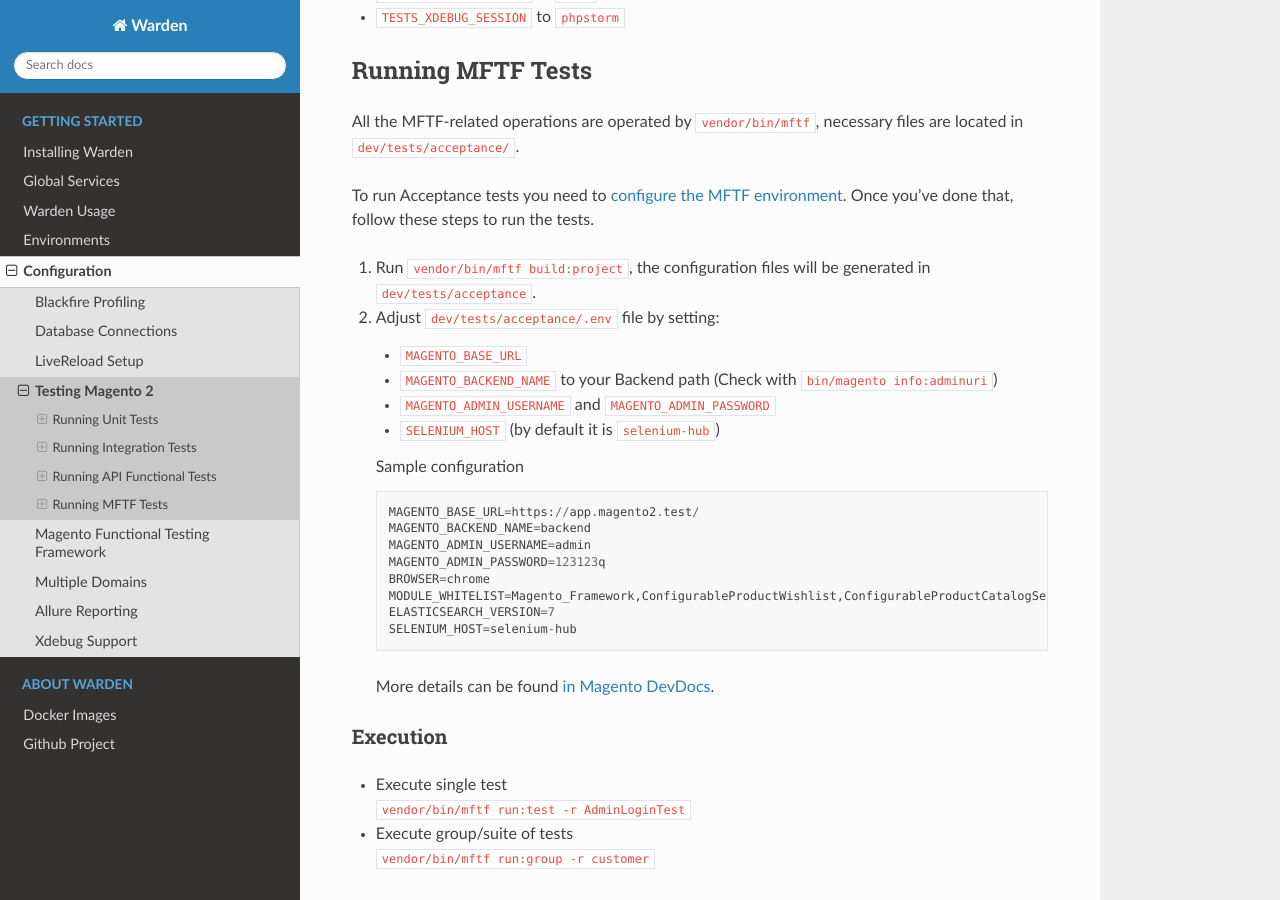
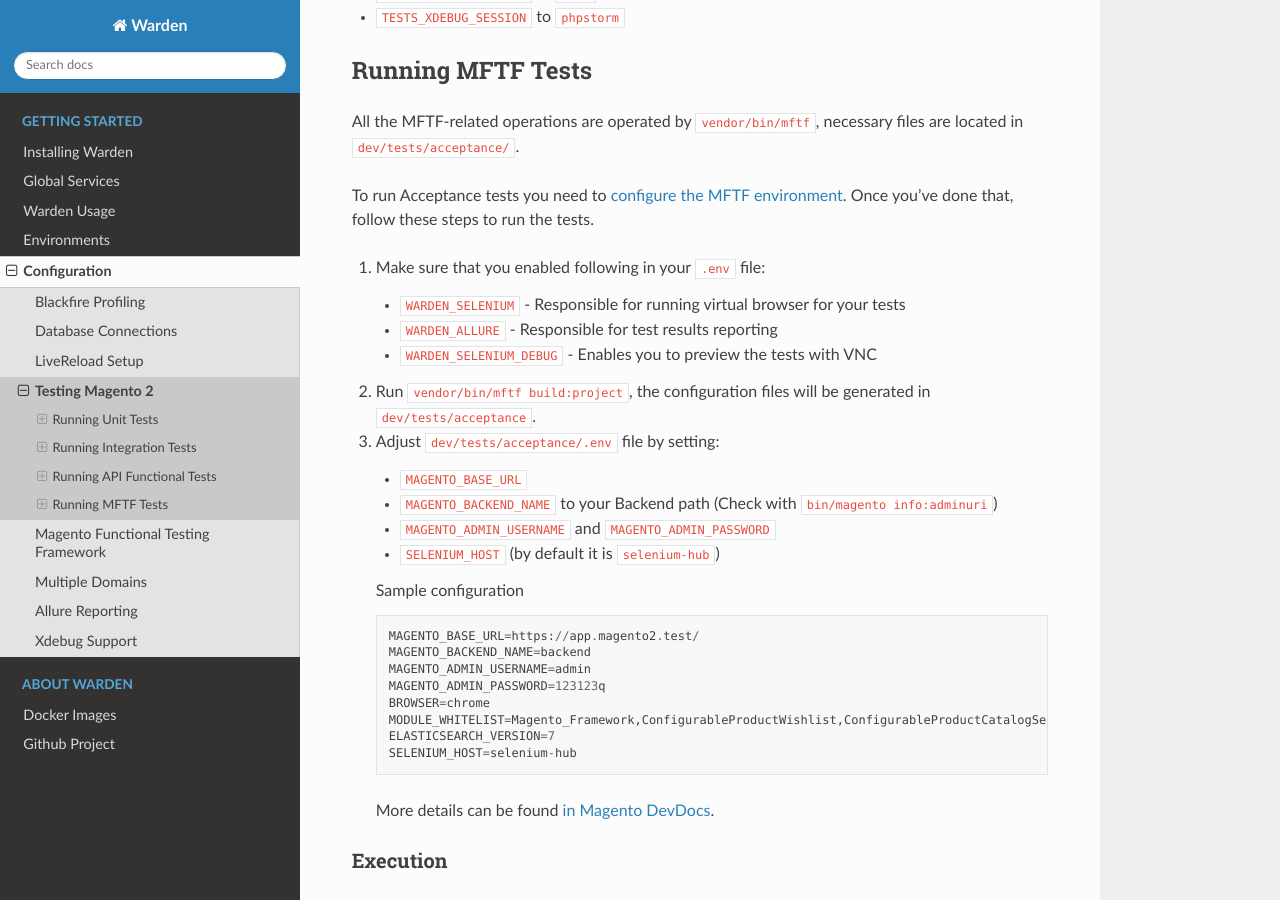
Before and after one commit to wardenenv/warden, a Sphinx documentation site: the page built from docs/configuration/magento2-testing.md, in a window 1280 px wide and 900 px high, scrolled down 4253 px. Built offline with Sphinx 7.4.7 and the Read the Docs theme 2.0.0, drawn with Linux system fonts in a browser that asks for light colours.

Commit message:
Adjust documentation regarding MFTF

```diff
--- a/docs/configuration/magento2-testing.md
+++ b/docs/configuration/magento2-testing.md
@@ -191,6 +191,10 @@ All the MFTF-related operations are operated by `vendor/bin/mftf`, necessary fil
 
 To run Acceptance tests you need to [configure the MFTF environment](mftf.md). Once you've done that, follow these steps to run the tests.
 
+1. Make sure that you enabled following in your `.env` file:
+   	- `WARDEN_SELENIUM` - Responsible for running virtual browser for your tests
+    - `WARDEN_ALLURE` - Responsible for test results reporting
+   	- `WARDEN_SELENIUM_DEBUG` - Enables you to preview the tests with VNC
 1. Run `vendor/bin/mftf build:project`, the configuration files will be generated in `dev/tests/acceptance`.
 1. Adjust `dev/tests/acceptance/.env` file by setting:
     - `MAGENTO_BASE_URL`
```
